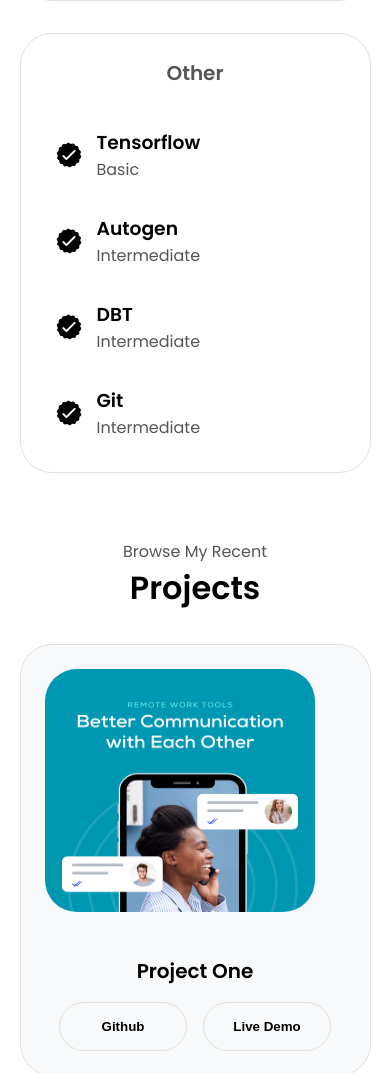
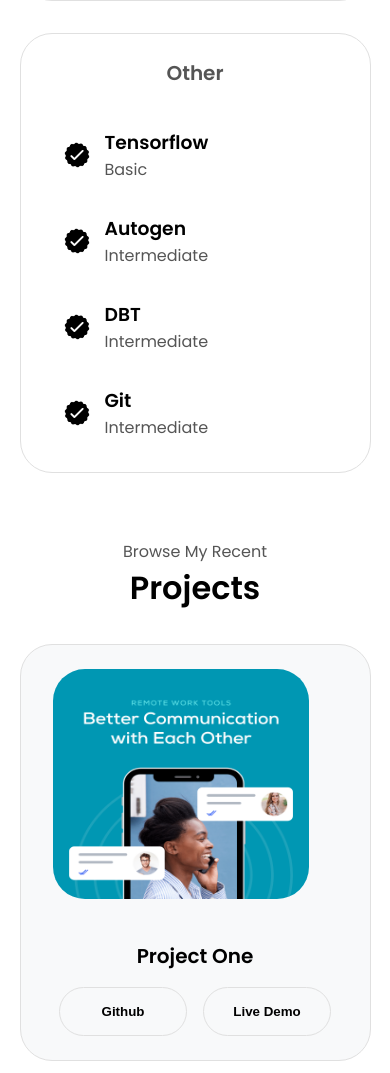
Before and after one commit to trishan023/trishantalukdar, a plain HTML site: page index.html in a window 390 px wide. Shown: the part 2444-3517 px from the top of the page. Drawn offline with Linux system fonts and the light colour scheme.

Commit message:
Changed image

```diff
--- a/mediaqueries.css
+++ b/mediaqueries.css
@@ -116,6 +116,7 @@
     grid-template-columns: 1fr;
     gap: 1rem;
     max-width: 100%;
+    padding: 0 0.5rem;
   }
 
   article {
@@ -124,8 +125,7 @@
   }
 
   /* Remove centering on mobile since it's single column */
-  .article-container article:last-child:nth-child(3n+1),
-  .article-container article:last-child:nth-child(3n+2) {
-    grid-column: auto;
+  .article-container article:last-child:nth-child(odd) {
+    justify-self: auto;
   }
 }
--- a/style.css
+++ b/style.css
@@ -481,20 +481,17 @@ article .icon {
 
 .article-container {
   display: grid;
-  grid-template-columns: repeat(3, 1fr);
+  grid-template-columns: repeat(auto-fit, minmax(200px, 1fr));
   gap: 1.5rem;
   text-align: initial;
-  max-width: 800px;
+  max-width: 100%;
   margin: 0 auto;
+  padding: 0 1rem;
 }
 
 /* Center the last item when it doesn't fill the row */
-.article-container article:last-child:nth-child(3n+1) {
-  grid-column: 2 / 3;
-}
-
-.article-container article:last-child:nth-child(3n+2) {
-  grid-column: 2 / 4;
+.article-container article:last-child:nth-child(odd) {
+  justify-self: center;
 }
 
 article {
```
Also changed, not shown: assets/about-pic-fake.png (added), assets/about-pic.png.
